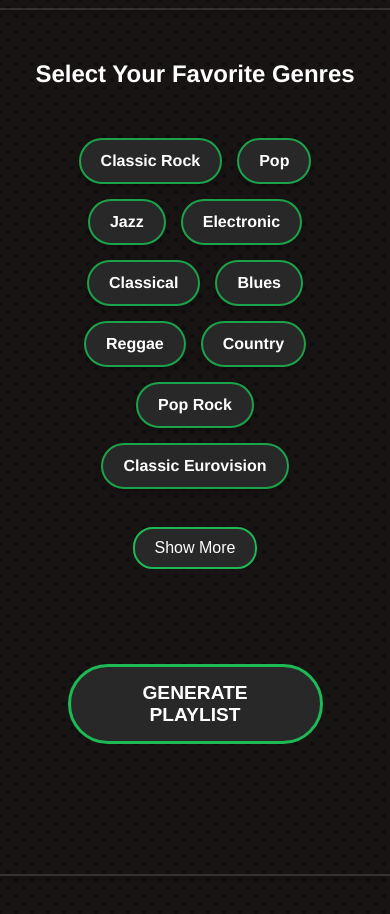
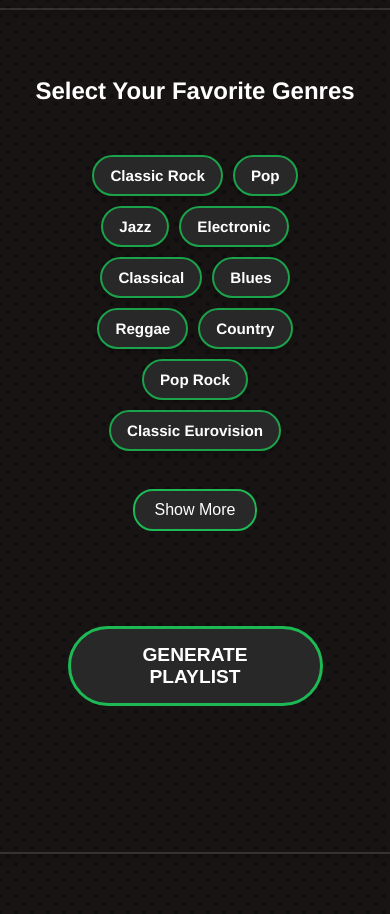
Before and after one commit to Mzands2622/VibeFinder, a website: page index.html in a window 390 px wide. Shown: the part 1680-2594 px from the top of the page. Drawn offline with Linux system fonts and the light colour scheme.

```diff
--- a/css/genre.css
+++ b/css/genre.css
@@ -32,13 +32,16 @@
     font-weight: bold;
     text-transform: capitalize;
     cursor: pointer;
-    transition: background-color var(--transition), color var(--transition);
-    box-shadow: var(--transition), transform var(--transition);
+    transition: background-color var(--transition), color var(--transition), transform var(--transition);
     z-index: 1;
     text-align: center;
     box-shadow: 0 4px 6px rgba(0, 0, 0, 0.2);
+    -webkit-tap-highlight-color: transparent; /* Removes tap highlight on mobile */
+    touch-action: manipulation; /* Improves touch handling */
 }
 
+/* Only apply hover effects on devices that support hover */
+@media (hover: hover) {
     .genre-pill::before {
         content: "";
         position: absolute;
@@ -59,11 +62,18 @@
         transform: scale(1.1);
         box-shadow: 0 8px 12px rgba(0, 0, 0, 0.4);
     }
+}
+
+/* Active state for better touch feedback */
+.genre-pill:active {
+    transform: scale(0.95);
+    transition: transform 0.1s;
+}
 
 .genre-pill.selected {
     background-color: var(--primary-color);
     color: var(--secondary-color);
-    transform: scale(1.1);
+    transform: scale(1.05);
 }
 
 #generate-playlist {
@@ -101,7 +111,12 @@
 
 @media (max-width: 768px) {
     #genre-pills {
-        gap: 15px;
+        gap: 10px; /* Slightly reduced gap for mobile */
         justify-content: center;
     }
+
+    .genre-pill {
+        padding: 10px 16px;
+        font-size: 0.95rem;
     }
+}
```
Lines whose indentation alone changed are shown as unchanged.
